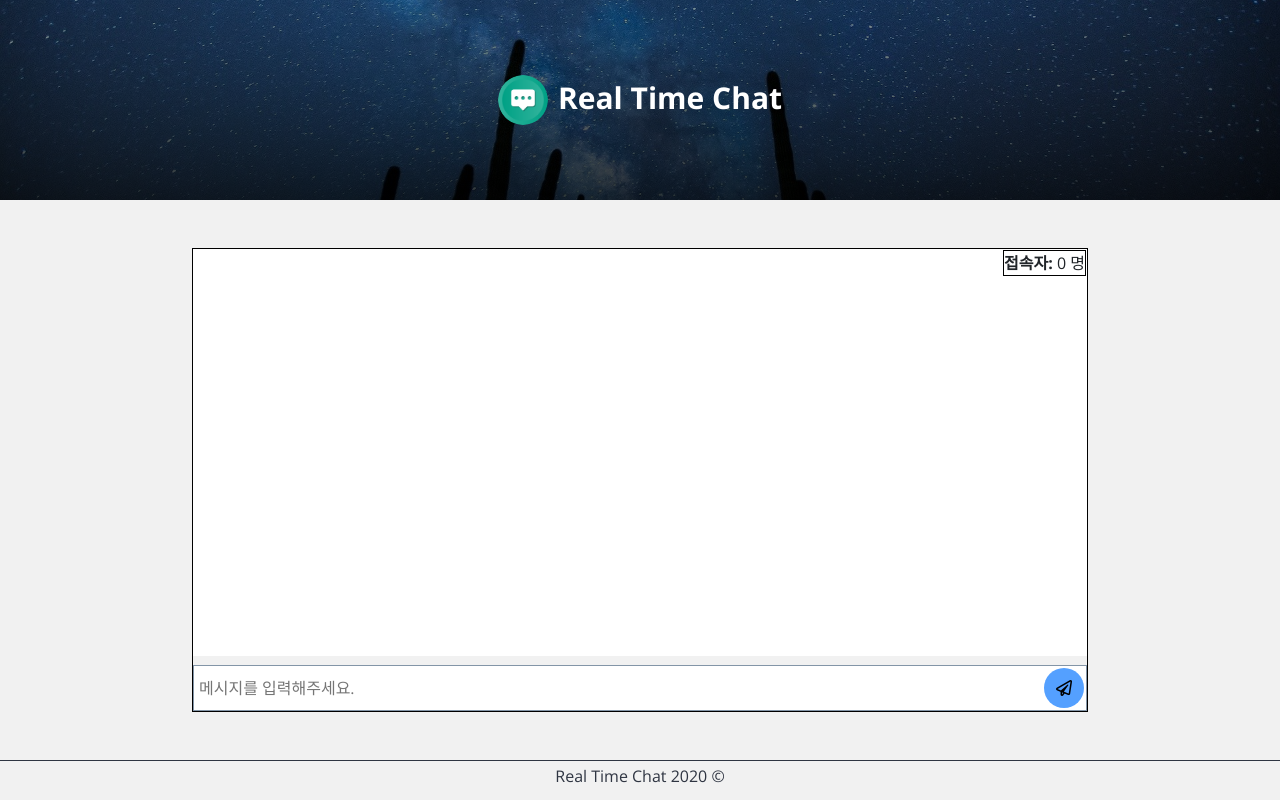
After one commit to taesung1993/Realtime-chatting, a Flask app: page /chat in a window 1280 px wide. The commit adds this page. Run offline with Flask 2, Linux system fonts and the light colour scheme; some libraries are stand-ins or nearby versions.

Commit message:
html files in jinja2 envrionment

```diff
--- /dev/null
+++ b/templates/chat.html
@@ -0,0 +1,11 @@
+<!DOCTYPE html>
+<html lang="en">
+  <head>
+    {% include 'partials/c-head.html'%}
+  </head>
+  <body class="chat">
+    {% include 'layout/c-header.html' %} {% include 'layout/c-main.html' %} {%
+    include 'layout/c-footer.html' %} {% include 'partials/scripts.html'%} {%
+    include 'partials/socket.html'%}
+  </body>
+</html>
--- /dev/null
+++ b/templates/layout/c-footer.html
@@ -0,0 +1,6 @@
+<footer class="chat__footer">
+  <div class="chat__footer__line"></div>
+  <h6 class="chat__footer__copyright">
+    <span>Real Time Chat 2020 &copy;</span>
+  </h6>
+</footer>
--- /dev/null
+++ b/templates/layout/c-header.html
@@ -0,0 +1,8 @@
+<header class="chat__header">
+  <div class="chat__header__container container">
+    <div class="chat__header__wrap">
+      <div class="chat header__logo"></div>
+      <div class="chat header__name">Real Time Chat</div>
+    </div>
+  </div>
+</header>
--- /dev/null
+++ b/templates/layout/c-main.html
@@ -0,0 +1,21 @@
+<main class="chat__main">
+  <div class="chat__room">
+    <div class="msgs" id="msgs">
+      <div class="user--num">
+        <strong>접속자: </strong
+        ><span class="user--num__value" id="jsUserNum">0</span> 명
+      </div>
+    </div>
+    <div class="input-wrap">
+      <input
+        type="text"
+        name="msg--send"
+        id="jssendMsg"
+        placeholder="메시지를 입력해주세요."
+      />
+      <button type="button" id="jssendbtn">
+        <i class="far fa-paper-plane"></i>
+      </button>
+    </div>
+  </div>
+</main>
--- /dev/null
+++ b/templates/layout/i-footer.html
@@ -0,0 +1,4 @@
+<footer class="home__footer">
+    <div class="home__footer__line"></div>
+    <h6 class="home__footer__copyright">Real Time Chat 2020 &copy;</h6>
+  </footer>
--- /dev/null
+++ b/templates/layout/i-header.html
@@ -0,0 +1,4 @@
+<header class="home__header">
+    <div class="home header__logo"></div>
+    <div class="home header__name">Real Time Chat</div>
+  </header>v
--- /dev/null
+++ b/templates/layout/i-main.html
@@ -0,0 +1,6 @@
+<main class="home__main">
+  <form action="/chat" method="get">
+    <div class="question--nick">What's your nickname?</div>
+    <input type="text" name="nick" autofocus required />
+  </form>
+</main>
--- /dev/null
+++ b/templates/partials/c-head.html
@@ -0,0 +1,38 @@
+<meta charset="UTF-8" />
+<meta name="viewport" content="width=device-width, initial-scale=1.0" />
+<title>Chat | RealTimeChat</title>
+<!-- Required meta tags -->
+<meta charset="utf-8" />
+<meta
+  name="viewport"
+  content="width=device-width, initial-scale=1, shrink-to-fit=no"
+/>
+
+<!-- Bootstrap CSS -->
+<link
+  rel="stylesheet"
+  href="https://stackpath.bootstrapcdn.com/bootstrap/4.4.1/css/bootstrap.min.css"
+  integrity="sha384-Vkoo8x4CGsO3+Hhxv8T/Q5PaXtkKtu6ug5TOeNV6gBiFeWPGFN9MuhOf23Q9Ifjh"
+  crossorigin="anonymous"
+/>
+<link
+  href="https://fonts.googleapis.com/css2?family=Open+Sans:wght@400;700&display=swap"
+  rel="stylesheet"
+/>
+<link
+  rel="stylesheet"
+  href="https://cdnjs.cloudflare.com/ajax/libs/font-awesome/5.8.2/css/all.min.css"
+/>
+<script
+  src="//cdnjs.cloudflare.com/ajax/libs/socket.io/2.2.0/socket.io.js"
+  integrity="sha256-yr4fRk/GU1ehYJPAs8P4JlTgu0Hdsp4ZKrx8bDEDC3I="
+  crossorigin="anonymous"
+></script>
+<link
+rel="stylesheet"
+href="https://cdnjs.cloudflare.com/ajax/libs/font-awesome/5.8.2/css/all.min.css"
+/>
+<link
+  rel="stylesheet"
+  href="{{url_for('static', filename='css/styles.css')}}"
+/>
--- a/templates/partials/scripts.html
+++ b/templates/partials/scripts.html
@@ -1,13 +1,18 @@
-<script src="https://www.gstatic.com/firebasejs/7.14.1/firebase-app.js"></script>
+<!-- 부트스트랩 JS -->
+<script src="https://ajax.googleapis.com/ajax/libs/jquery/1.12.4/jquery.min.js"></script>
+<script
+  src="https://cdn.jsdelivr.net/npm/popper.js@1.16.0/dist/umd/popper.min.js"
+  integrity="sha384-Q6E9RHvbIyZFJoft+2mJbHaEWldlvI9IOYy5n3zV9zzTtmI3UksdQRVvoxMfooAo"
+  crossorigin="anonymous"
+></script>
+<script
+  src="https://stackpath.bootstrapcdn.com/bootstrap/4.4.1/js/bootstrap.min.js"
+  integrity="sha384-wfSDF2E50Y2D1uUdj0O3uMBJnjuUD4Ih7YwaYd1iqfktj0Uod8GCExl3Og8ifwB6"
+  crossorigin="anonymous"
+></script>
 
-<!-- TODO: Add SDKs for Firebase products that you want to use
-     https://firebase.google.com/docs/web/setup#available-libraries -->
-<script src="https://www.gstatic.com/firebasejs/7.14.1/firebase-firestore.js"></script>
+<!-- 자바스크립트 -->
 <script
   type="text/javascript"
-  src="{{url_for('static', filename='js/updateMsg.js')}}"
+  src="{{url_for('static', filename='js/createuuid.js')}}"
 ></script>
-<script
-  type="text/javascript"
-  src="{{url_for('static', filename='js/printUserNum.js')}}"
-></script>
--- /dev/null
+++ b/templates/partials/socket.html
@@ -0,0 +1,4 @@
+<script
+  type="text/javascript"
+  src="{{url_for('static', filename='js/sockclient.js')}}"
+></script>
```
Also changed, not shown: templates/index.html (+8 -20 lines), templates/partials/i-head.html (added, +28 -0 lines).
